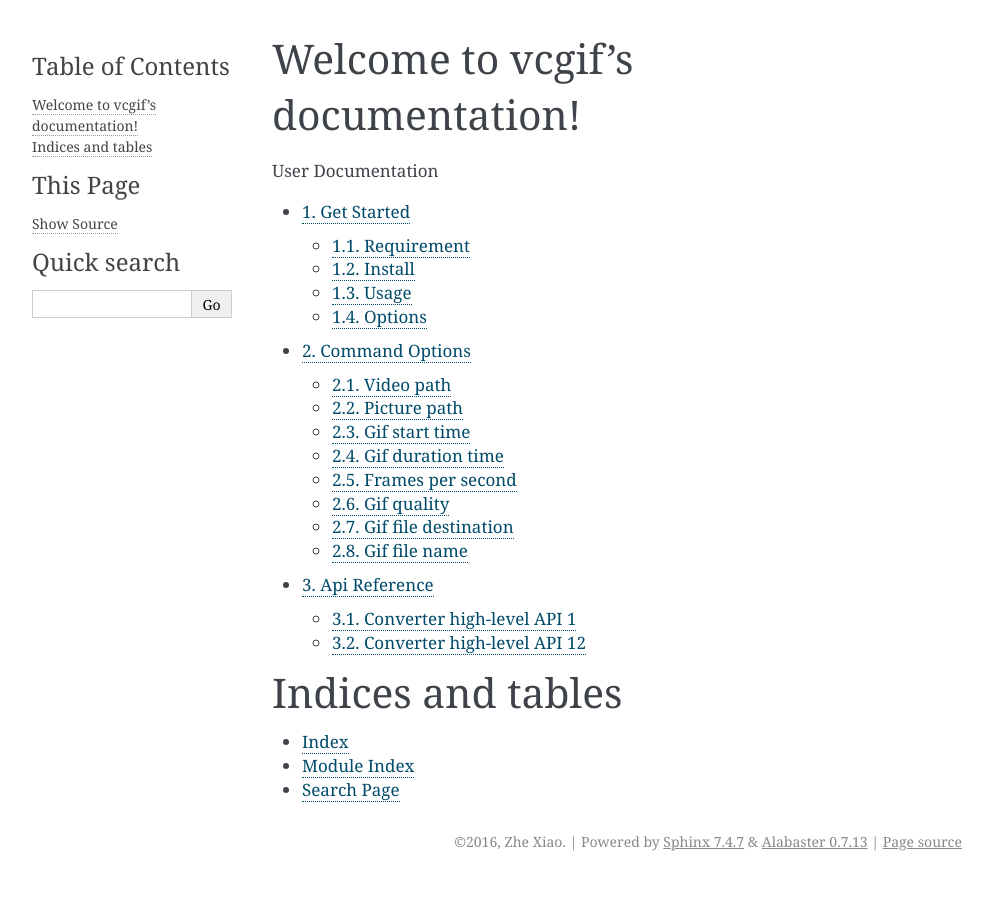
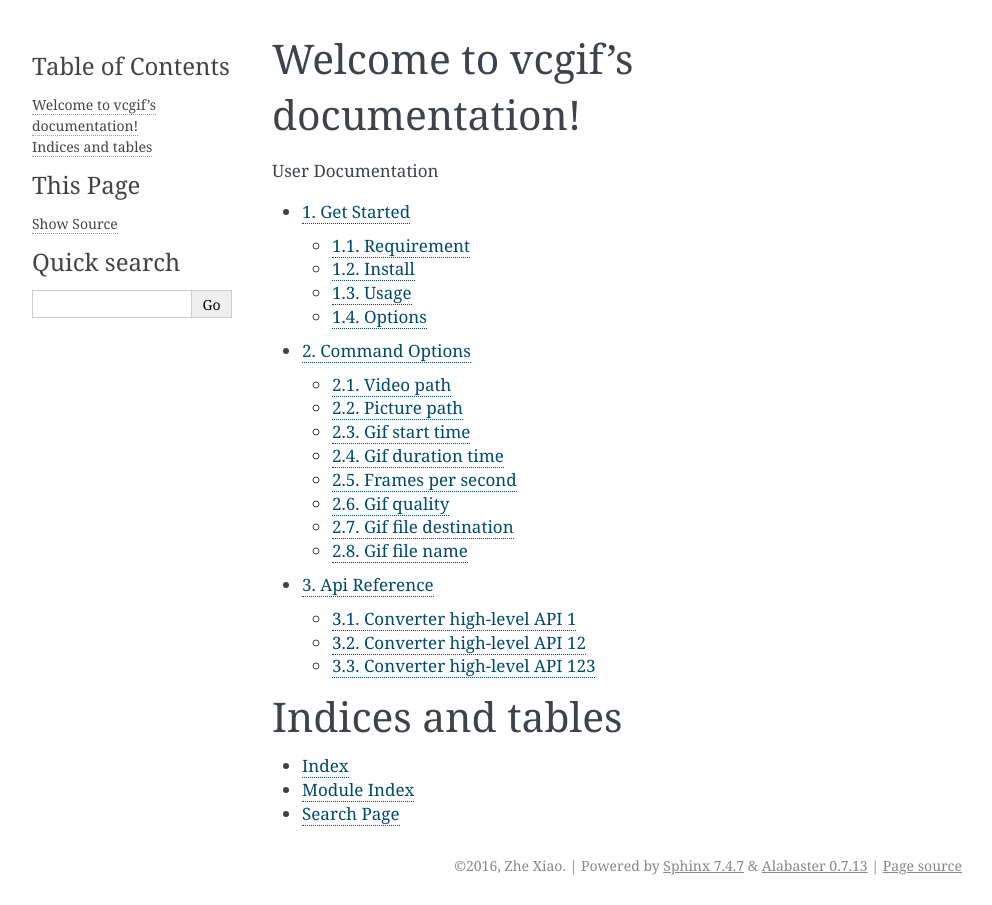
Before and after one commit to BACKORG/vcgif, a Sphinx documentation site: the page built from docs/index.rst, in a window 1280 px wide. Shown: the whole page, without its empty margins (148-1140 px from the left). Built offline with Sphinx 7.4.7, drawn with Linux system fonts in a browser that asks for light colours.

```diff
--- a/docs/api_ref.rst
+++ b/docs/api_ref.rst
@@ -12,3 +12,9 @@ Converter high-level API 12
 
 .. automodule:: vcgif.ZVideo.ZVideo
     :members:
+
+Converter high-level API 123
+----------------------------
+
+.. automodule:: vcgif
+    :members:
--- /dev/null
+++ b/vcgif/__init__.py
@@ -0,0 +1 @@
+from . import ZVideo
```
